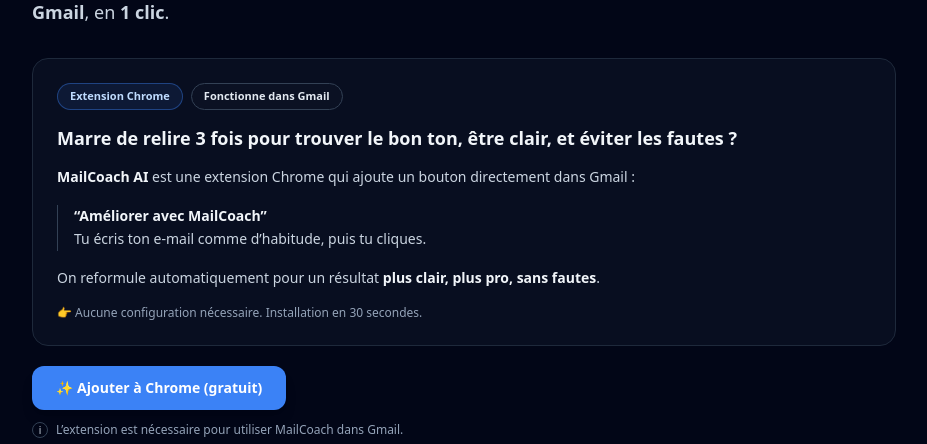
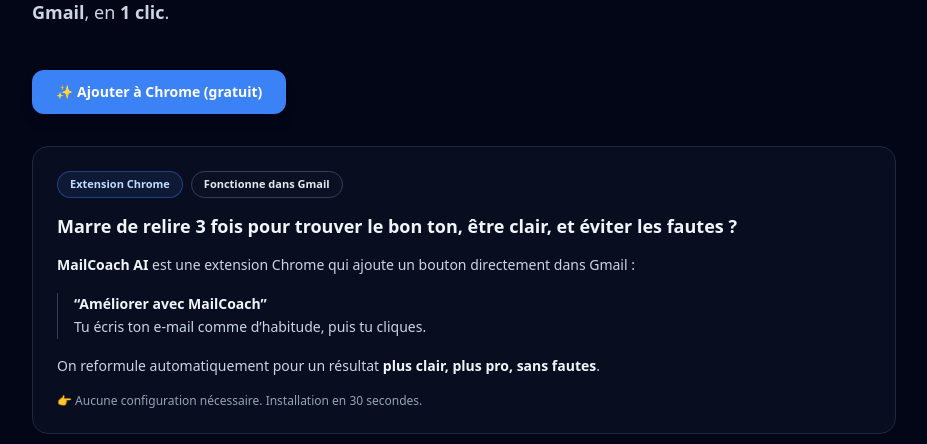
Before and after one commit to myusein01/mailcoach-ai, a Next.js app: page / in a window 1280 px wide. Shown: the part 178-622 px from the top of the page, without its empty margins (176-1103 px from the left). Built offline with nearby package versions, Linux system fonts and the light colour scheme; no server answers.

Commit message:
Functional version

```diff
--- a/components/Home.tsx
+++ b/components/Home.tsx
@@ -214,6 +214,17 @@
 
             {/* ✅ HERO: texte + vidéo en grand en dessous */}
             <div className="grid gap-6">
+
+                              {/* CTA */}
+              <div className="mt-5 flex flex-col sm:flex-row gap-3">
+                <button
+                  onClick={openInstall}
+                  className="inline-flex items-center justify-center rounded-xl bg-blue-500 px-6 py-3 text-sm font-semibold text-white shadow-lg hover:bg-blue-500/90 transition"
+                >
+                  ✨ Ajouter à Chrome (gratuit)
+                </button>
+              </div>
+
               <div>
                 {/* ✅ CLARTÉ IMMÉDIATE */}
                 <div className="mt-2 rounded-2xl border border-slate-800 bg-slate-900/50 p-6">
@@ -262,15 +273,7 @@
                 </div>
 
 
-                {/* CTA */}
-                <div className="mt-5 flex flex-col sm:flex-row gap-3">
-                  <button
-                    onClick={openInstall}
-                    className="inline-flex items-center justify-center rounded-xl bg-blue-500 px-6 py-3 text-sm font-semibold text-white shadow-lg hover:bg-blue-500/90 transition"
-                  >
-                    ✨ Ajouter à Chrome (gratuit)
-                  </button>
-                </div>
+
 
                 {/* ✅ Remplace l'emoji ⚠️ */}
                 <p className="mt-3 text-xs text-slate-400 flex items-start gap-2">
```
